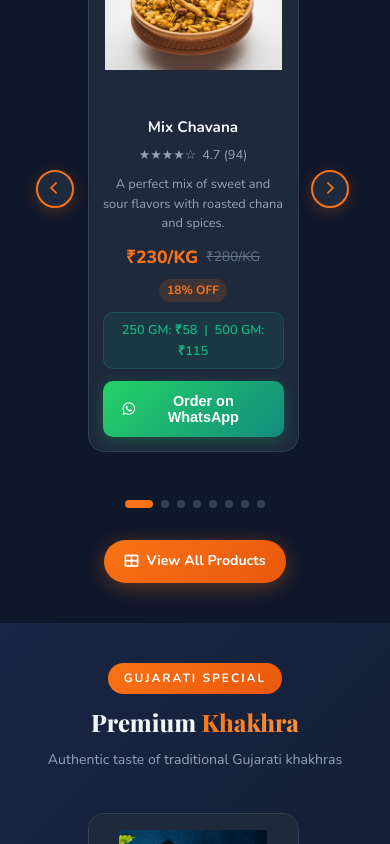
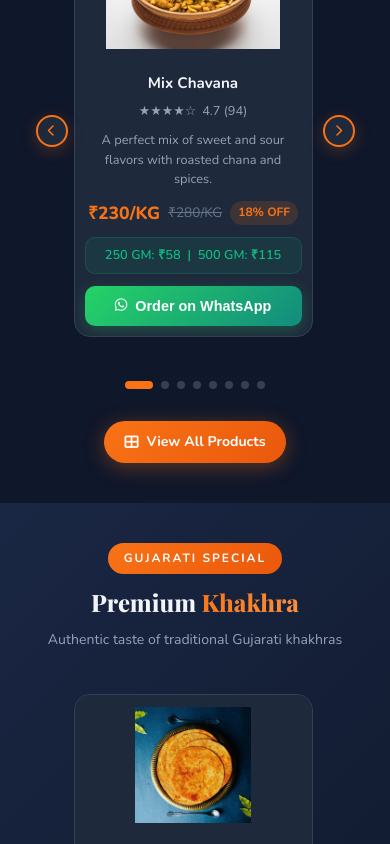
Before and after one commit to vk3336/The_vk_store, a React (Vite) app: page / in a window 390 px wide. Shown: the part 1080-1924 px from the top of the page. Built offline with nearby package versions, Linux system fonts and the light colour scheme.

Commit message:
new theme

```diff
--- a/src/components/Carousel.css
+++ b/src/components/Carousel.css
@@ -141,7 +141,27 @@
   .crsl-item { flex: 0 0 calc(100% - 4px); max-width: 300px; }
 }
 
-@media (max-width: 480px) {
-  .crsl-btn { width: 38px; height: 38px; font-size: 0.85rem; }
-  .crsl-item { flex: 0 0 calc(100% - 4px); max-width: 300px; }
+/* Wide variant for premium/khakhra carousels */
+.crsl--wide .crsl-item { flex: 0 0 360px; }
+
+@media (max-width: 768px) {
+  .crsl--wide {
+    display: grid;
+    grid-template-columns: 32px 1fr 32px;
+    grid-template-rows: auto auto;
+    gap: 8px 6px;
+    align-items: center;
+  }
+  .crsl--wide .crsl-prev { grid-column: 1; grid-row: 1; }
+  .crsl--wide .crsl-track { grid-column: 2; grid-row: 1; padding: 10px 0 16px; }
+  .crsl--wide .crsl-next { grid-column: 3; grid-row: 1; }
+  .crsl--wide .crsl-dots { grid-column: 1 / -1; grid-row: 2; }
+
+  .crsl--wide .crsl-prev,
+  .crsl--wide .crsl-next {
+    width: 32px;
+    height: 32px;
+    font-size: 0.75rem;
+  }
+  .crsl--wide .crsl-item { flex: 0 0 calc(100% - 4px); }
 }
--- a/src/components/Carousel.jsx
+++ b/src/components/Carousel.jsx
@@ -1,7 +1,7 @@
 import { useRef, useState, useCallback } from 'react';
 import './Carousel.css';
 
-export default function Carousel({ children }) {
+export default function Carousel({ children, className = '' }) {
   const trackRef = useRef(null);
   const [current, setCurrent] = useState(0);
   const items = Array.isArray(children) ? children : [children];
@@ -39,7 +39,7 @@ export default function Carousel({ children }) {
   };
 
   return (
-    <div className="crsl">
+    <div className={`crsl ${className}`}>
       {/* Left button */}
       <button
         className="crsl-btn crsl-prev"
--- a/src/index.css
+++ b/src/index.css
@@ -193,13 +193,13 @@ img { max-width: 100%; height: auto; }
 }
 
 .product-card .img-wrap {
-  height: 220px;
+  height: 170px;
   background: var(--bg2);
   display: flex;
   align-items: center;
   justify-content: center;
   overflow: hidden;
-  padding: 16px;
+  padding: 12px;
 }
 .product-card .img-wrap img {
   max-height: 100%;
@@ -210,7 +210,7 @@ img { max-width: 100%; height: auto; }
 .product-card:hover .img-wrap img { transform: scale(1.08); }
 
 .product-card .card-body {
-  padding: 18px;
+  padding: 12px;
   display: flex;
   flex-direction: column;
   flex: 1;
@@ -432,7 +432,7 @@ img { max-width: 100%; height: auto; }
 @media (max-width: 768px) {
   .section { padding: 50px 0; }
   .section-header { margin-bottom: 32px; }
-  .product-card .img-wrap { height: 190px; }
+  .product-card .img-wrap { height: 150px; }
 }
 
 @media (max-width: 480px) {
@@ -440,8 +440,8 @@ img { max-width: 100%; height: auto; }
   .section-title { font-size: clamp(1.5rem, 6vw, 2rem); }
   .section-desc { font-size: 0.88rem; }
   .btn-primary, .btn-outline { font-size: 0.88rem; padding: 10px 20px; }
-  .product-card .img-wrap { height: 180px; }
-  .product-card .card-body { padding: 14px; }
+  .product-card .img-wrap { height: 140px; }
+  .product-card .card-body { padding: 10px; }
   .product-card .card-body h3 { font-size: 0.95rem; }
   .pack-info { font-size: 0.8rem; padding: 7px 10px; }
   .price-current { font-size: 1.1rem; }
--- a/src/pages/Home.jsx
+++ b/src/pages/Home.jsx
@@ -163,7 +163,7 @@ export default function Home() {
             <h2 className="section-title">Premium <span>Products</span></h2>
             <p className="section-desc">Handpicked selection of premium quality namkeens & snacks</p>
           </div>
-          <Carousel>
+          <Carousel className="crsl--wide">
             {previewProducts.map(p => <ProductCard key={p.id} product={p} />)}
           </Carousel>
           <div style={{ textAlign: 'center', marginTop: '32px' }}>
@@ -182,7 +182,7 @@ export default function Home() {
             <h2 className="section-title">Premium <span>Khakhra</span></h2>
             <p className="section-desc">Authentic taste of traditional Gujarati khakhras</p>
           </div>
-          <Carousel>
+          <Carousel className="crsl--wide">
             {khakhraProducts.map(p => <KhakhraCard key={p.id} product={p} />)}
           </Carousel>
         </div>
```
